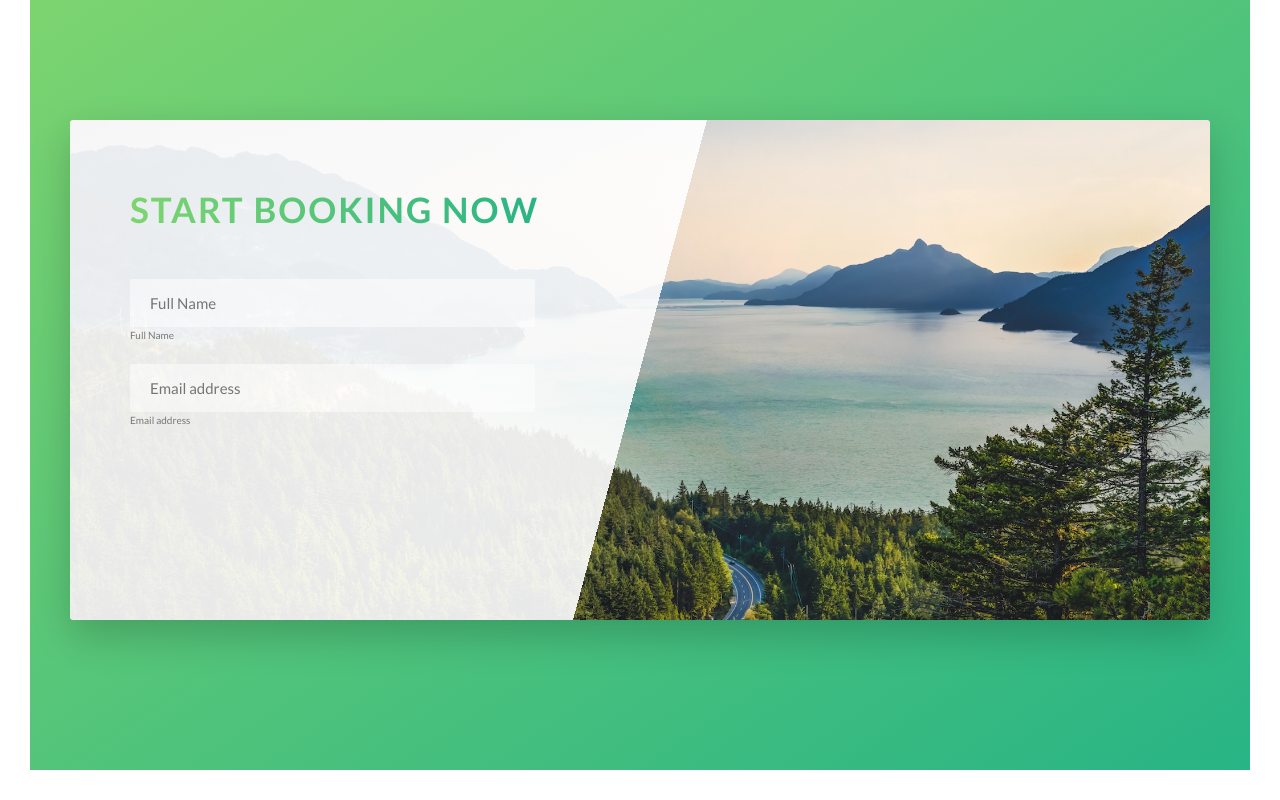
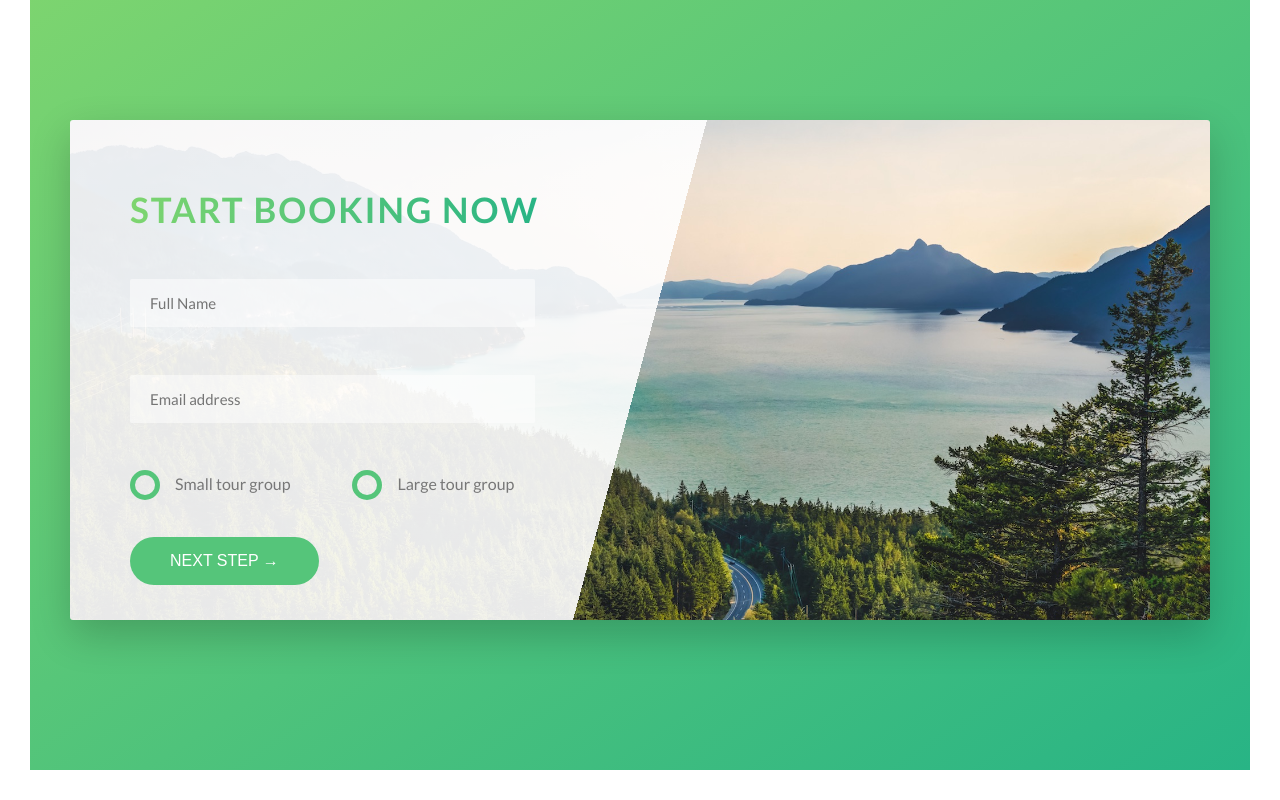
Before and after one commit to JOSHI53/Natours, a website: page index.html in a window 1280 px wide. Shown: the part 4502-5302 px from the top of the page. Drawn offline with Linux system fonts and the light colour scheme.

Commit message:
12th commit

```diff
--- a/index.html
+++ b/index.html
@@ -276,6 +276,26 @@
                                 <input type="email" class="form__input" placeholder="Email address" required id="email">
                                 <label for="email" class="form__label">Email address</label>
                             </div>
+                            <div class="form_group u-margin-bottom-medium">
+                                <div class="form__radio-group">
+                                    <input type="radio" class="form__radio-input" id="small" name="size">
+                                    <label for="small" class="form__radio-label">
+                                        <span class="form__radio-button"></span>
+                                        Small tour group</label>
+                                </div>
+
+                                <div class="form__radio-group">
+                                    <input type="radio" class="form__radio-input" id="large" name="size">
+                                    <label for="large" class="form__radio-label">
+                                        <span class="form__radio-button"></span>
+                                        Large tour group</label>
+                                </div>
+                            </div>
+                            <div class="form__group">
+                                <button class="btn btn--green">Next step &rarr; </button>
+                            </div>
+
+
                         </form>
                     </div>
                 </div>
--- a/sass/base/_utilities.scss
+++ b/sass/base/_utilities.scss
@@ -1,23 +1,23 @@
 .u-center-text {
-    text-align: center;
+    text-align: center !important;
 }
 
 .u-margin-bottom-small {
-    margin-bottom: 1.5rem;
+    margin-bottom: 1.5rem !important;
 }
 
 .u-margin-bottom-medium {
-    margin-bottom: 4rem;
+    margin-bottom: 4rem !important;
 }
 
 .u-margin-bottom-big {
-    margin-bottom: 8rem;
+    margin-bottom: 8rem !important;
 }
 
 .u-margin-top-big {
-    margin-top: 8rem;
+    margin-top: 8rem !important;
 }
 
 .u-margin-top-huge {
-    margin-top: 10rem;
+    margin-top: 10rem !important;
 }
--- a/sass/components/_button.scss
+++ b/sass/components/_button.scss
@@ -1,5 +1,6 @@
 .btn {
 
+    &,
     &:link,
     &:visited {
         text-transform: uppercase;
@@ -10,6 +11,10 @@
         border-radius: 10rem;
         transition: all 0, 2s;
         position: relative;
+        // change for <button> element
+        border: none;
+        cursor: pointer;
+
 
     }
 
@@ -23,7 +28,10 @@
         }
     }
 
-    &:active {
+    &:active,
+    &:focus {
+
+        outline: none;
         transform: translateY(-0.1rem);
         box-shadow: 0 0.5rem 1rem rgba($color-black, 0.2);
     }
--- a/sass/components/_form.scss
+++ b/sass/components/_form.scss
@@ -14,6 +14,7 @@
         border: none;
         width: 90%;
         display: block;
+        transition: all .3s;
 
         &:focus {
             outline: none;
@@ -31,9 +32,66 @@
         }
     }
 
+    &__label {
+        font-size: 1.2rem;
+        font-weight: 700;
+        margin-left: 2rem;
+        margin-top: .7rem;
+        display: block;
+        transition: all .3s;
+    }
 
+    &__input:placeholder-shown+&__label {
+        opacity: 0;
+        visibility: hidden;
+        transform: translateY(-4rem);
+    }
 
+    &__radio-group {
+        width: 49%;
+        display: inline-block;
+    }
 
+    &__radio-input {
 
-    &__label {}
+        display: none;
+    }
+
+    &__radio-label {
+        font-size: $default-font-size;
+        cursor: pointer;
+        position: relative;
+        padding-left: 4.5rem;
+
+    }
+
+    &__radio-button {
+        height: 3rem;
+        width: 3rem;
+        border: 5px solid $color-primary;
+        border-radius: 50%;
+        display: inline-block;
+        position: absolute;
+        left: 0;
+        top: -.4rem;
+
+        &::after {
+            content: "";
+            display: block;
+            height: 1.3rem;
+            width: 1.3rem;
+            border-radius: 50%;
+            position: absolute;
+            top: 50%;
+            left: 50%;
+            transform: translate(-50%, -50%);
+            background-color: $color-primary;
+            opacity: 0;
+            transition: opacity .2s;
+        }
+    }
+
+    &__radio-input:checked~&__radio-label &__radio-button::after {
+        opacity: 1;
+    }
 }
```
Also changed, not shown: css/style.css.
